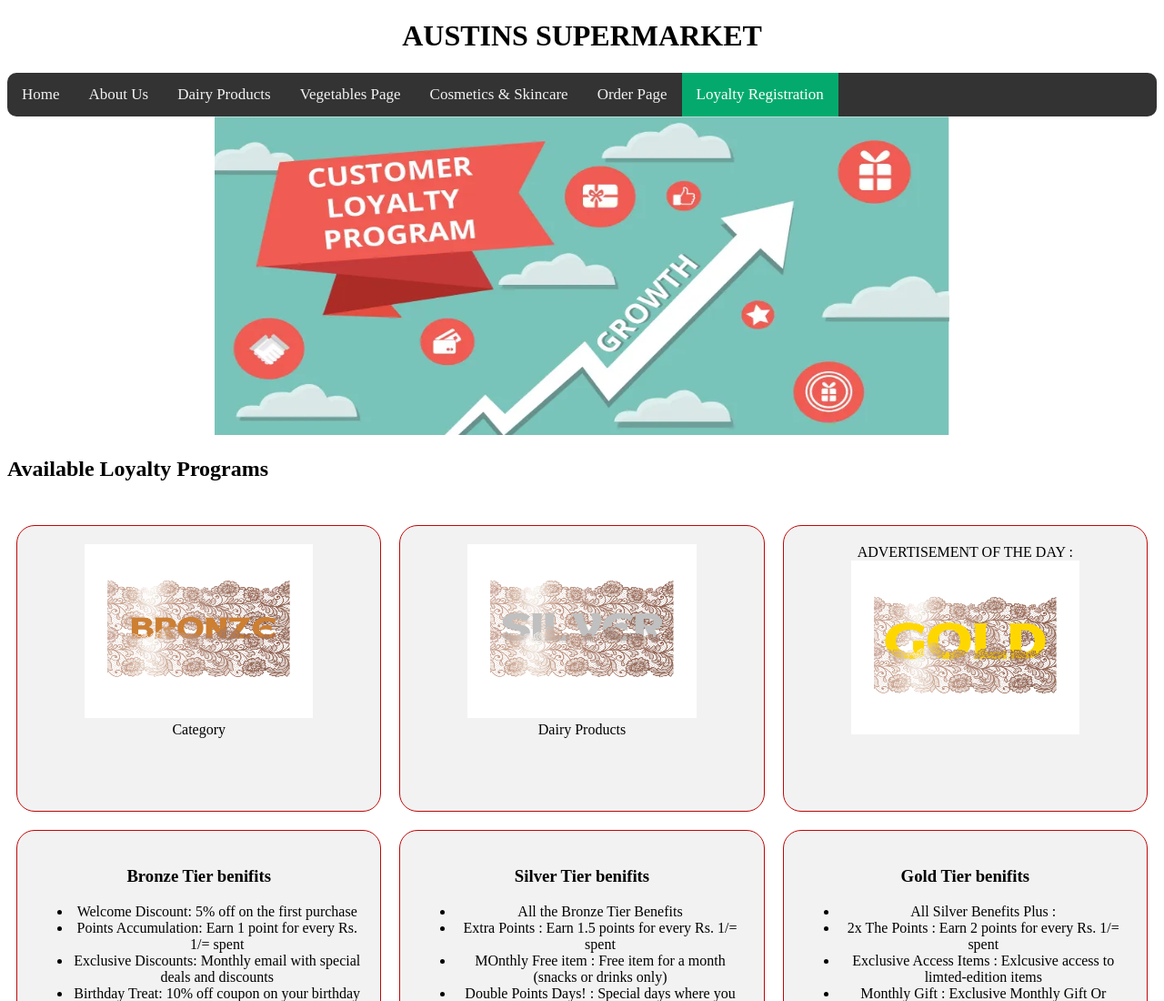
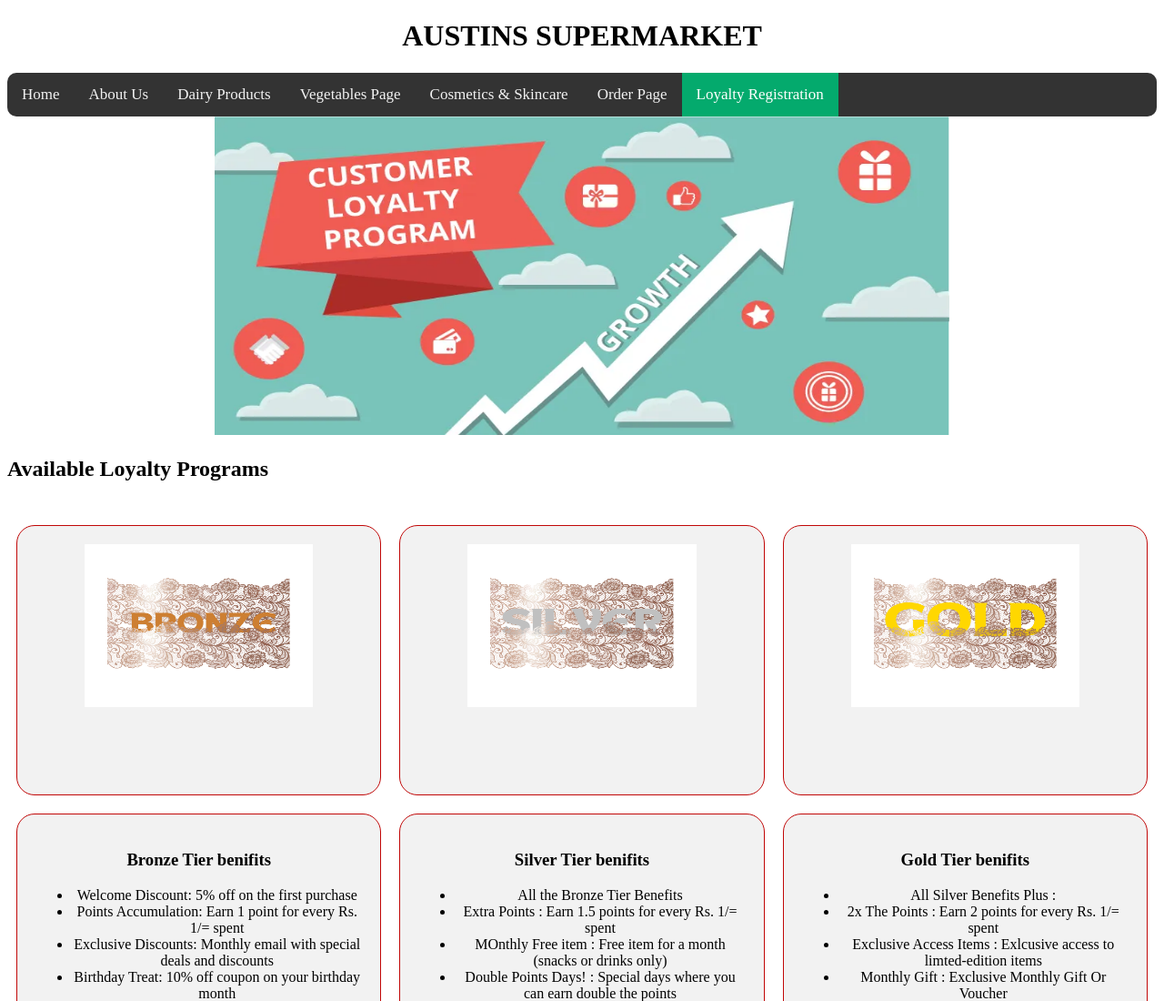
Before and after one commit to skywalker20006/AUSTINSSUPERMARKET, a plain HTML site: page Loyalty Page.html in a window 1280 px wide. Shown: the top 1100 px of the page at 91% size. Drawn offline with Linux system fonts and the light colour scheme.

Commit message:
Update Loyalty Page.html
Removed unnecessary text underneath loyalty promo images

```diff
--- a/Loyalty Page.html
+++ b/Loyalty Page.html
@@ -23,14 +23,11 @@
     <div class="flex-container">
         <div class="flex-item">
             <img src="Loyalty Page Images/BRONZE.png" alt="Bronze Tier" width="70%" height="70%">
-            <p>Category</p>
         </div>
         <div class="flex-item">
             <img src="Loyalty Page Images/SILVER.png" alt="Silver Tier" width="70%" height="70%">
-            <p>Dairy Products</p>
         </div>
         <div class="flex-item">
-            <p>ADVERTISEMENT OF THE DAY :</p>
             <img src="Loyalty Page Images/GOLD.png" alt="Gold Tier Loyalty" width="70%" height="70%">
         </div>
         <div class="flex-item">
```
